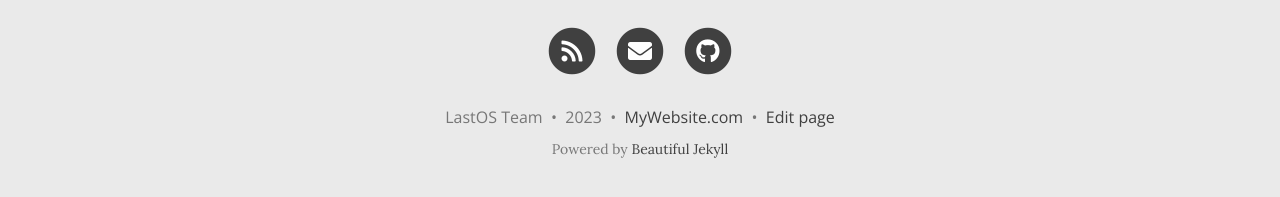
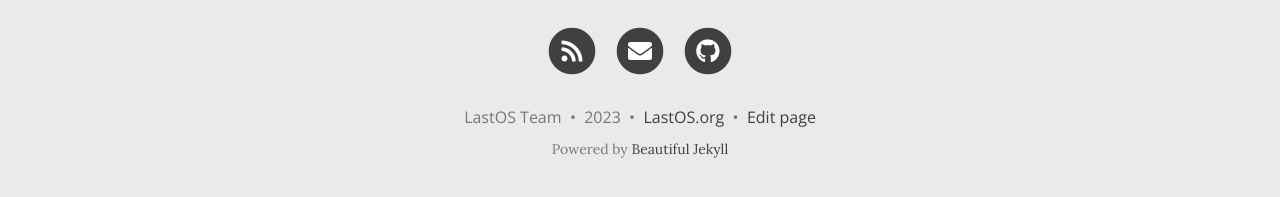
Before and after one commit to pacav69/lastos-docs, a Jekyll site: the page built from index.html, in a window 1280 px wide and 1252 px high. Shown: the part 1042-1239 px from the top of the window. Built offline with Jekyll 4.4.1, drawn with Linux system fonts in a browser that asks for light colours; nearby versions of some CDN libraries; the list of posts is cut into pages by our own code; comment, search, counter and statistics services are not loaded.

Commit message:
Update _config.yml

```diff
--- a/_config.yml
+++ b/_config.yml
@@ -58,7 +58,7 @@ social-network-links:
   email: "someone@example.com"
   rss: true  # remove this line if you don't want to show an RSS link at the bottom
   # facebook: deanattali
-  github: daattali
+  github: pacav69
   # twitter: daattali
   # patreon: DeanAttali
   # youtube: c/daattali
@@ -100,7 +100,7 @@ share-links-active:
 
 # How to display the link to your website in the footer
 # Remove this if you don't want a link in the footer
-url-pretty: "MyWebsite.com"
+url-pretty: "LastOS.org"
 
 # Excerpt word length - Truncate the excerpt of each post on the feed page to the specified number of words
 excerpt_length: 50
```
